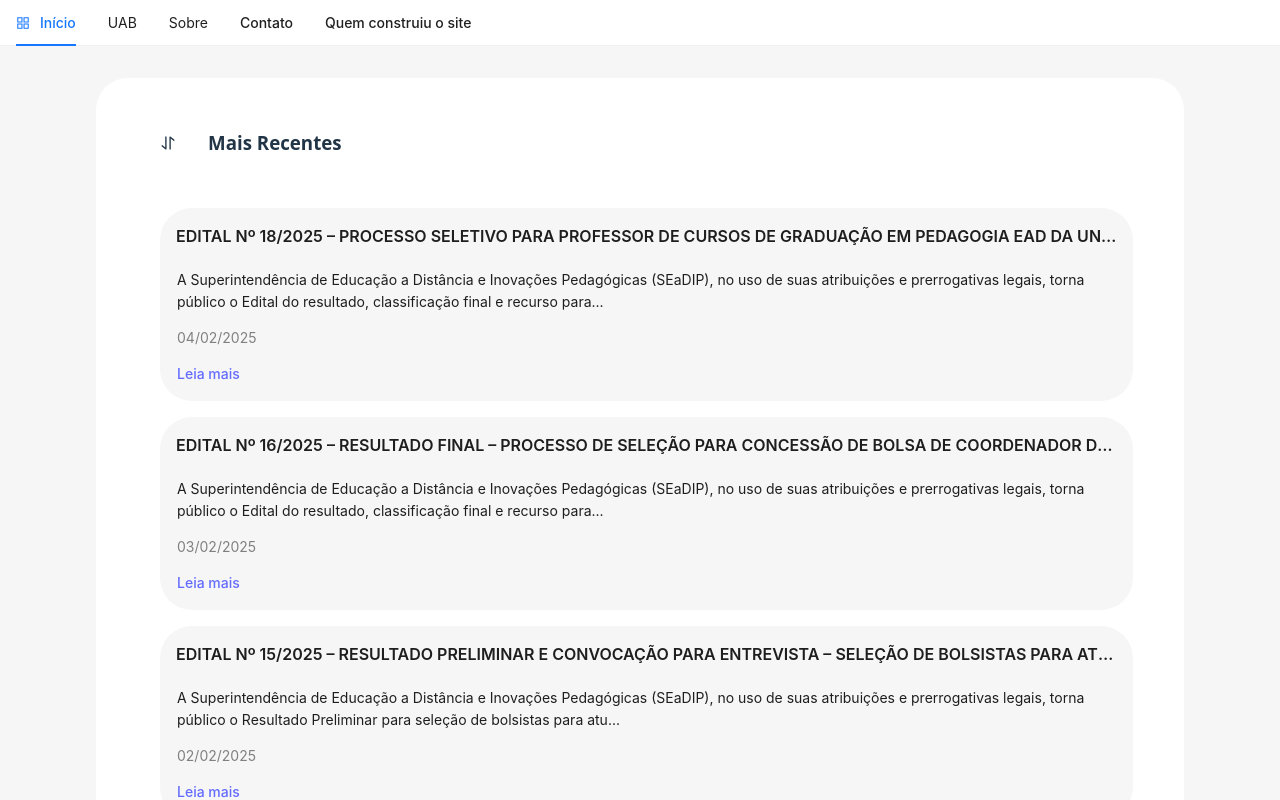
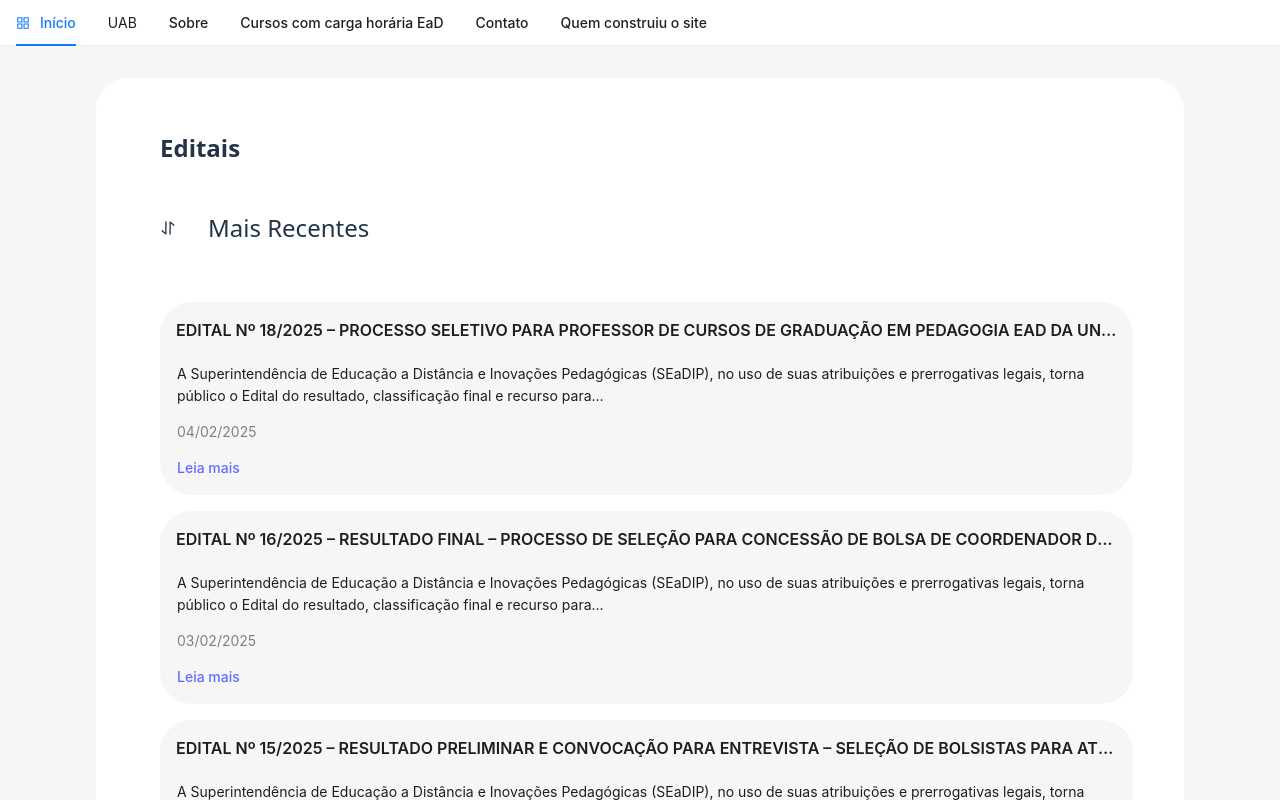
Before and after one commit to kasvrol/ihc, a React (Vite) app: page / in a window 1280 px wide. Built offline with nearby package versions, Linux system fonts and the light colour scheme.

Commit message:
ajuste menu

```diff
--- a/src/App.css
+++ b/src/App.css
@@ -6,3 +6,8 @@
   width: 100vw;
   height: 100vh;
 }
+
+h3 {
+  font-size: 24px;
+  font-weight: 400;
+}
--- a/src/components/editais/index.jsx
+++ b/src/components/editais/index.jsx
@@ -39,9 +39,9 @@ const Editais = () => {
 
 	return (
 		<div className="containerEditais">
+			<h2 style={{paddingLeft: "2rem"}}>Editais</h2>
 			<div className="tituloEditais">
 				<section onClick={()=> mudanca()}><SwapOutlined  rotate={90}/></section>
-				{/*icon */}
 				<h3>{titulo? "Mais Antigos":"Mais Recentes"}</h3>
 			</div>
 			<div className="listaEditais">
--- a/src/components/headerDesktop/index.jsx
+++ b/src/components/headerDesktop/index.jsx
@@ -25,17 +25,11 @@ const items = [
 	},
 	{
 		key: "sobre",
-		label: "Sobre",
-		children: [
-			{
-				label: <Link to="/cursos-ead">Cursos com carga horária EaD</Link>,
-				key: "cursos-ead",
-			},
-			{
-				label: <Link to="/manual-site">Manual do Site</Link>,
-				key: "manual-site",
-			},
-		],
+		label: <Link to="/sobre">Sobre</Link>
+	},
+	{
+		label: <Link to="/cursos-ead">Cursos com carga horária EaD</Link>,
+		key: "cursos-ead",
 	},
 	{
 		key: "contato",
--- a/src/pages/listaCursosEaD/index.jsx
+++ b/src/pages/listaCursosEaD/index.jsx
@@ -30,6 +30,7 @@ const ListaCursosEaD = () => {
 
 	return (
 		<div className="containerListaCursos">
+			<h1>Cursos com carga horária EaD</h1>
 		<List
 			header={<h2>Lista de Setores</h2>}
 			bordered
```
Also changed, not shown: 2 other files (tests, documents, lock files or other folders).
